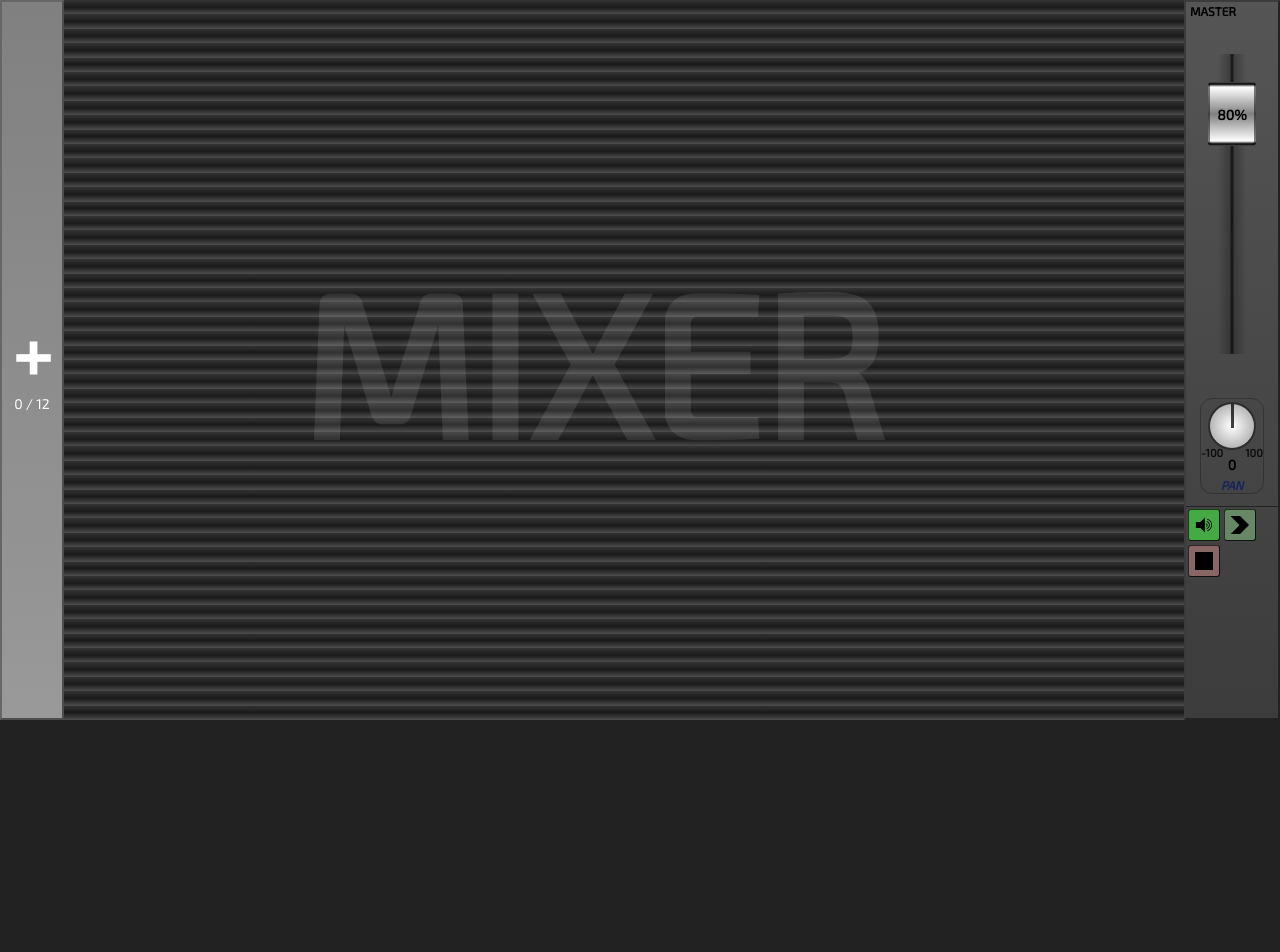
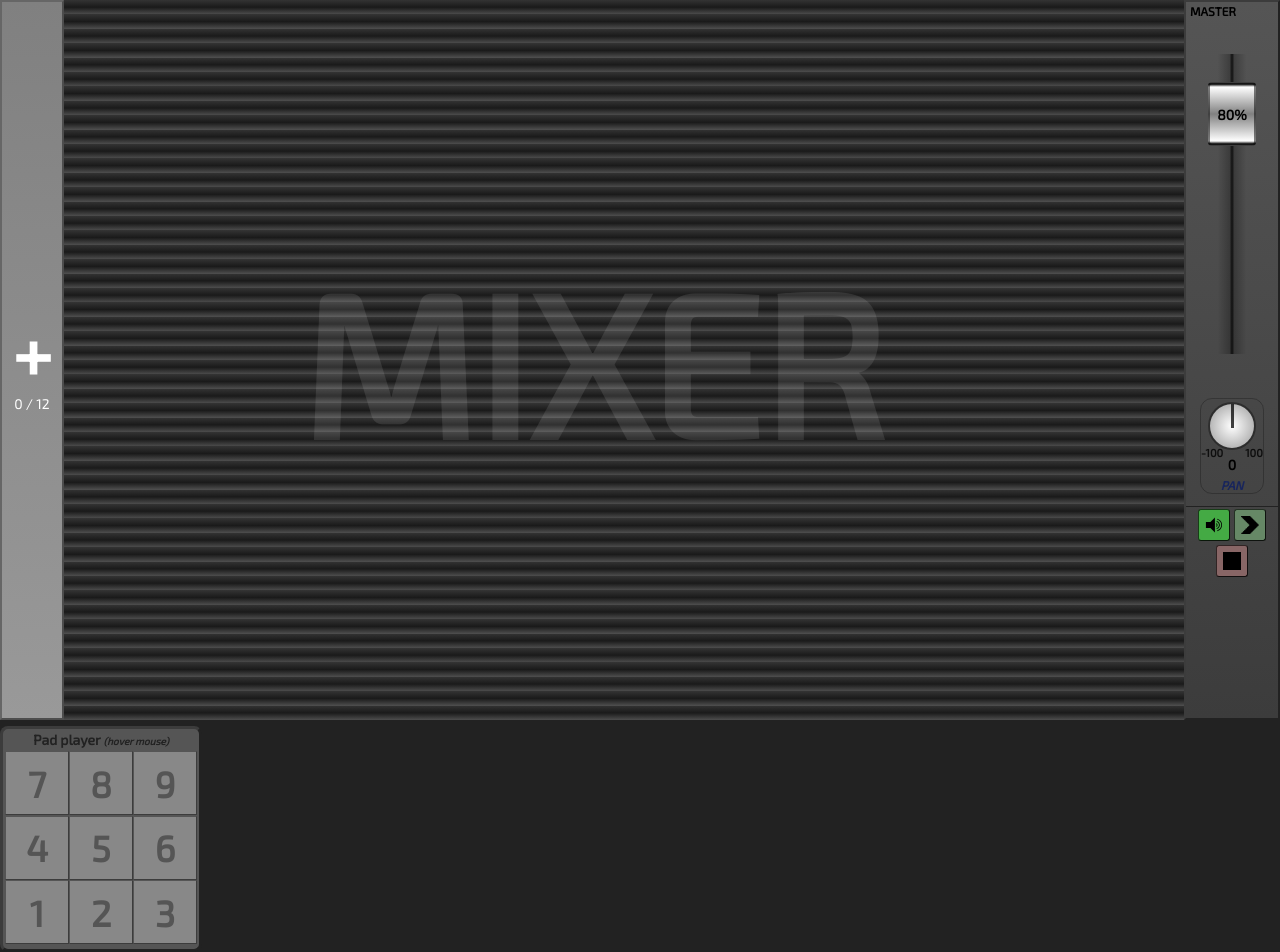
Before and after one commit to hcollin/hc-mixer, a React app: page / in a window 1280 px wide. Before the commit the page ends 800 px from the top, so only its background shows below. Built offline with nearby package versions, Linux system fonts and the light colour scheme.

Commit message:
Keyboard pad player.

```diff
--- a/src/app.jsx
+++ b/src/app.jsx
@@ -2,7 +2,7 @@ import React from 'react';
 
 import { Mixer } from './components/mixer.jsx';
 import { MasterBus } from './components/masterBus.jsx';
-
+import { Pads } from './components/pads.jsx';
 
 // Styles
 import '../styles/index.scss';
@@ -19,19 +19,6 @@ export default class App extends React.Component {
 
 
   render() {
-
-    const masterBusProps = {
-      command: (command, attrs) => {
-        console.log("Master Bus Command: ", command, attrs);
-      }
-    }
-
-    const mixerProps = {
-      command: (command, attrs) => {
-        console.log("Mixer Command: ", command, attrs);
-      }
-    }
-
     return (
 
       <div className="root-container">
@@ -39,8 +26,12 @@ export default class App extends React.Component {
 
         </header>
         <div className="mixing-desk">
-          <Mixer {...mixerProps}></Mixer>
-          <MasterBus {...masterBusProps}></MasterBus>
+          <Mixer></Mixer>
+          <MasterBus></MasterBus>
+        </div>
+
+        <div className="tool-section">
+          <Pads></Pads>
         </div>
 
 
--- /dev/null
+++ b/src/common/countButton.jsx
@@ -0,0 +1,26 @@
+import React from 'react';
+
+export class CountButton extends React.Component {
+  constructor(props) {
+    super(props);
+    this.handleClick = this.handleClick.bind(this);
+
+
+  }
+
+  handleClick(e) {
+    if(this.props.active) {
+        this.props.onClick();
+    }
+  }
+
+  render() {
+
+    const txtCount = this.props.counter != false ? this.props.counter : "-";
+
+    const classes = "audio-button counter " + (this.props.isactive ? "active " : "") + this.props.classes + (this.props.active ? " " : " deactive");
+    return (
+      <button className={classes} onClick={this.handleClick}>{txtCount}</button>
+    )
+  }
+}
--- /dev/null
+++ b/src/common/pad.jsx
@@ -0,0 +1,85 @@
+import React from 'react';
+
+import { CommandService } from '../services/commandService.js';
+
+export class Pad extends React.Component {
+  constructor(props) {
+    super(props);
+
+    this.state = { targetChannel: false, active: false };
+
+    this.handlePadTap = this.handlePadTap.bind(this);
+    this.handleMouseDown = this.handleMouseDown.bind(this);
+    this.handleMouseUp = this.handleMouseUp.bind(this);
+
+    this.keyDownObserver = false;
+    this.keyUpObserver = false;
+
+  }
+
+  componentWillMount() {
+    let cs = new CommandService();
+    this.keyDownObserver = cs.on("PAD_KEY_DOWN", (keyCode) => {
+      if(keyCode == this.props.keycode && !this.state.active) {
+        this.setActive();
+      }
+    });
+    this.keyUpObserver = cs.on("PAD_KEY_UP", (keyCode) => {
+      if(keyCode == this.props.keycode && this.state.active) {
+        this.setDeactive();
+      }
+    });
+  }
+
+  componentWillUnmount() {
+    this.keyDownObserver();
+    this.keyUpObserver();
+  }
+
+  setActive() {
+      this.setState({
+        active: true
+      });
+      let cs = new CommandService();
+      cs.trigger("PLAY_CHANNEL", this.props.label);
+
+  }
+
+  setDeactive() {
+    this.setState({
+      active: false
+    });
+    let cs = new CommandService();
+    cs.trigger("STOP_CHANNEL", this.props.label);
+  }
+
+
+  handlePadTap() {
+    // this.setState({
+    //   active: true
+    // }, () => {
+    //   setTimeout(() => {
+    //     this.setState({
+    //       active: false
+    //     });
+    //   }, 75);
+    // });
+  }
+
+  handleMouseDown() {
+    this.setActive();
+  }
+
+  handleMouseUp() {
+    this.setDeactive();
+  }
+
+  render() {
+
+    return (
+      <div className={this.state.active ? "pad active": "pad"} onClick={this.handlePadTap} onMouseDown={this.handleMouseDown} onMouseUp={this.handleMouseUp}>
+        <label>{this.props.label}</label>
+      </div>
+    )
+  }
+}
--- a/src/components/channel.jsx
+++ b/src/components/channel.jsx
@@ -6,6 +6,7 @@ import { StopButton } from '../common/stopButton.jsx';
 import { MuteButton } from '../common/muteButton.jsx';
 import { LoopButton } from '../common/loopButton.jsx';
 import { AudioButton } from '../common/audioButton.jsx';
+import { CountButton } from '../common/countButton.jsx';
 import { CancelButton } from '../common/cancelButton.jsx';
 import { Slider } from '../common/slider.jsx';
 import { Knob } from '../common/knob.jsx';
@@ -33,6 +34,7 @@ export class Channel extends React.Component {
       durationText: "",
       multiplay: false,
       muteIcon: "",
+      padLink: false,
       commandService: new CommandService()
     };
 
@@ -50,7 +52,6 @@ export class Channel extends React.Component {
   }
 
   componentWillUnmount() {
-    console.log(this.subscriptions.length);
     for(let i = 0; i < this.subscriptions.length; i++) {
         this.subscriptions[i]();
     }
@@ -80,6 +81,18 @@ export class Channel extends React.Component {
 
           this.subscriptions.push(this.state.commandService.on("STOP_ALL", () => {
             this.stop();
+          }));
+
+          this.subscriptions.push(this.state.commandService.on("PLAY_CHANNEL", (channelid) => {
+              if(channelid == this.state.padLink) {
+                this.play();
+              }
+          }));
+
+          this.subscriptions.push(this.state.commandService.on("STOP_CHANNEL", (channelid) => {
+              if(channelid == this.state.padLink) {
+                this.stop();
+              }
           }));
 
           this.setState(prevState => ({
@@ -365,6 +378,28 @@ export class Channel extends React.Component {
       }
     }
 
+    const countPadProps = {
+      active: true,
+      counter: this.state.padLink,
+      onClick: () => {
+        this.setState(prevState => {
+          let newVal = prevState.padLink;
+
+          if(newVal == false) {
+            newVal = 0;
+          }
+          newVal++;
+          if (newVal > 9) {
+            newVal = false;
+          }
+
+          return {
+            padLink: newVal
+          };
+        });
+      }
+    }
+
 
     return (
       <div className="channel">
@@ -394,6 +429,7 @@ export class Channel extends React.Component {
             <Slider {...sliderProps}></Slider>
             <div className="buttons">
               <MuteButton {...muteProps}></MuteButton>
+              <CountButton {...countPadProps}></CountButton>
 
               <Knob {...panProps}></Knob>
               <Knob {...speedProps}></Knob>
@@ -410,8 +446,10 @@ export class Channel extends React.Component {
           <AudioButton {...forwardProps}></AudioButton>
           <AudioButton {...multiplayProps}></AudioButton>
 
+
+
+
           <Knob {...timeKnob}></Knob>
-
 
           <CancelButton {...cancelProps}></CancelButton>
         </div>
--- /dev/null
+++ b/src/components/pads.jsx
@@ -0,0 +1,69 @@
+import React from 'react';
+
+import { AudioButton } from '../common/audioButton.jsx';
+import { Pad } from '../common/pad.jsx';
+
+import { CommandService } from '../services/commandService.js';
+
+export class Pads extends React.Component {
+  constructor(props) {
+    super(props);
+
+    this.state = { active: false };
+
+    this.handleMouseEnter = this.handleMouseEnter.bind(this);
+    this.handleMouseLeave = this.handleMouseLeave.bind(this);
+
+    this.handleKeyDownEvent = this.handleKeyDownEvent.bind(this);
+    this.handleKeyUpEvent = this.handleKeyUpEvent.bind(this);
+
+    this.cs = new CommandService();
+  }
+
+  handleKeyDownEvent(e) {
+    this.cs.trigger("PAD_KEY_DOWN", e.code);
+  }
+
+  handleKeyUpEvent(e) {
+    this.cs.trigger("PAD_KEY_UP", e.code);
+  }
+
+  handleMouseEnter(e) {
+    window.addEventListener("keydown", this.handleKeyDownEvent);
+    window.addEventListener("keyup", this.handleKeyUpEvent);
+    this.setState({
+      active: true
+    });
+  }
+
+  handleMouseLeave(e) {
+    window.removeEventListener("keydown", this.handleKeyDownEvent);
+    window.removeEventListener("keyup", this.handleKeyUpEvent);
+    this.setState({
+      active: false
+    });
+  }
+
+  render() {
+
+
+
+    return (
+      <div className={this.state.active ? "pads active" : "pads"} onMouseEnter={this.handleMouseEnter} onMouseLeave={this.handleMouseLeave}>
+        <header>
+          Pad player <small>(hover mouse)</small>
+        </header>
+        <Pad label="7" keycode="Numpad7"></Pad>
+        <Pad label="8" keycode="Numpad8"></Pad>
+        <Pad label="9" keycode="Numpad9"></Pad>
+        <Pad label="4" keycode="Numpad4"></Pad>
+        <Pad label="5" keycode="Numpad5"></Pad>
+        <Pad label="6" keycode="Numpad6"></Pad>
+        <Pad label="1" keycode="Numpad1"></Pad>
+        <Pad label="2" keycode="Numpad2"></Pad>
+        <Pad label="3" keycode="Numpad3"></Pad>
+        <footer></footer>
+      </div>
+    )
+  }
+}
--- a/src/services/commandService.js
+++ b/src/services/commandService.js
@@ -15,7 +15,7 @@ export class CommandService {
     return _instanceCommandService;
   }
 
-  trigger(key) {
+  trigger(key, attrs=false) {
     if(!this.subscriptions[key]) {
       return;
     }
@@ -23,7 +23,12 @@ export class CommandService {
     const calls = this.subscriptions[key];
     for(let i = 0; i < calls.length; i++) {
         const sub = calls[i];
-        sub['callback']();
+        if(attrs) {
+            sub['callback'](attrs);
+        } else {
+            sub['callback']();
+        }
+
     }
 
   }
--- a/styles/buttons.scss
+++ b/styles/buttons.scss
@@ -77,6 +77,14 @@ button.audio-button {
     }
   }
 
+  &.counter {
+    background-color: #666688;
+    border-color: darken(#666688, 30) darken(#666688, 40) darken(#666688, 40) darken(#666688, 30);
+    color: white;
+    font-weight: bold;
+    font-size: 20px;
+  }
+
   &.deactive {
     opacity: 0.25;
   }
--- a/styles/channel.scss
+++ b/styles/channel.scss
@@ -133,6 +133,8 @@ div.channel {
 
     border-top: solid 1px darken($channelBgColor, 20);
 
+    text-align: center;
+
 
     button.cancel-button {
       position: absolute;
--- a/styles/index.scss
+++ b/styles/index.scss
@@ -43,7 +43,19 @@ div.mixing-desk {
 
 }
 
+div.tool-section {
+  position: relative;
+  width: 100%;
+
+  margin-top: 6px;
+
+  display: flex;
+  flex-direction: row;
+
+}
+
+@import "buttons";
 
 @import "masterbus";
 @import "mixer";
-@import "buttons";
+@import "pads";
--- /dev/null
+++ b/styles/pads.scss
@@ -0,0 +1,91 @@
+
+div.pads {
+
+  position: relative;
+  width: 202px;
+  height: 226px;
+
+  margin: 0;
+  padding: 0 2px;
+
+  flex: 0 0 auto;
+
+  background: $channelBgColor;
+  border: solid 3px;
+  border-color: darken($channelBgColor, 10) darken($channelBgColor, 20) darken($channelBgColor, 20) darken($channelBgColor, 10);
+
+  display: flex;
+  flex-direction: row;
+  flex-wrap: wrap;
+
+  box-sizing: border-box;
+
+  border-top-left-radius: 8px;
+  border-top-right-radius: 8px;
+  border-bottom-left-radius: 8px;
+  border-bottom-right-radius: 8px;
+
+
+  &.active {
+    $activeBorderColor: #558855;
+    border-color: darken($activeBorderColor, 10) darken($activeBorderColor, 20) darken($activeBorderColor, 20) darken($activeBorderColor, 10);
+  }
+
+  header {
+    position: relative;
+    height: 22px;
+    width: 100%;
+    flex: 0 0 auto;
+    color: darken($channelBgColor, 20);
+    text-align: center;
+    font-size: 14px;
+    font-weight: bold;
+    line-height: 22px;
+
+    small {
+      font-size: 10px;
+      font-style: italic;
+    }
+  }
+
+  footer {
+    height: 4px;
+    width :100%;
+    flex: 0 0 auto;
+  }
+
+  div.pad {
+    width: 64px;
+    height: 64px;
+    background-color: lighten($channelBgColor, 20);
+    border: solid 1px;
+    border-color: darken($channelBgColor, 0) darken($channelBgColor, 10) darken($channelBgColor, 10) darken($channelBgColor, 0);
+
+    flex: 0 0 auto;
+
+    display: flex;
+    justify-content: center;
+    align-items: center;
+
+    margin: 0;
+    padding: 0;
+
+    box-sizing: border-box;
+
+    user-select: none;
+
+    cursor:pointer;
+
+    label {
+      color: $channelBgColor;
+      font-size: 36px;
+      font-weight: bold;
+      user-select: none;
+    }
+
+    &.active {
+      background-color: lighten($channelBgColor, 50);
+    }
+
+  }
+}
```
